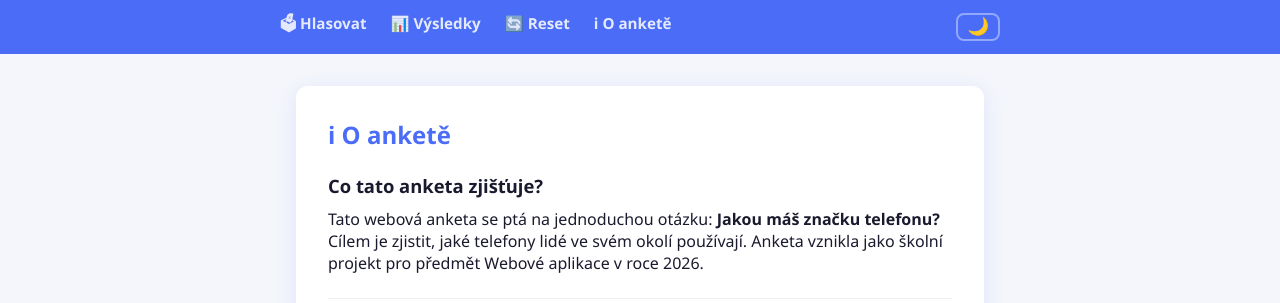
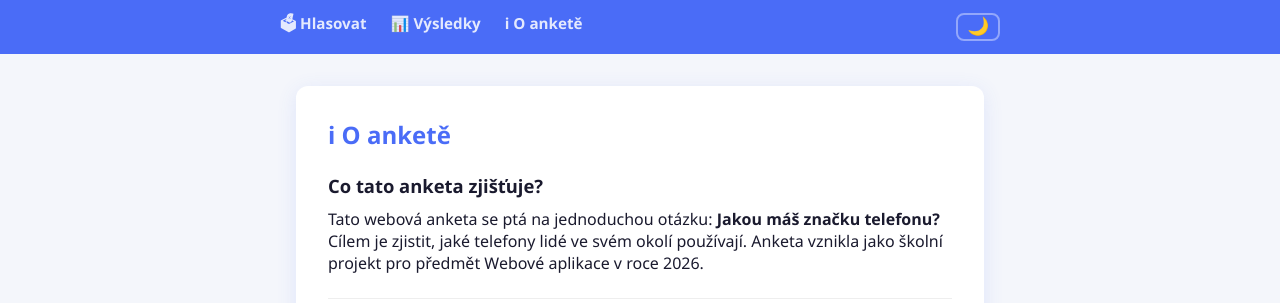
Before and after one commit to InkaEnFu/Anketa, a Flask app: page /about in a window 1280 px wide. Shown: the top 303 px of the page. Run offline with Flask 3, Linux system fonts and the light colour scheme.

Commit message:
feat: odebran reset z navigace, endpoint /reset zachovan

```diff
--- a/templates/base.html
+++ b/templates/base.html
@@ -20,7 +20,6 @@
         <nav>
             <a href="{{ url_for('index') }}">🗳 Hlasovat</a>
             <a href="{{ url_for('results') }}">📊 Výsledky</a>
-            <a href="{{ url_for('reset') }}">🔄 Reset</a>
             <a href="{{ url_for('about') }}">ℹ O anketě</a>
             <button id="dark-mode-toggle" class="theme-toggle" title="Přepnout tmavý/světlý režim">🌙</button>
         </nav>
```
